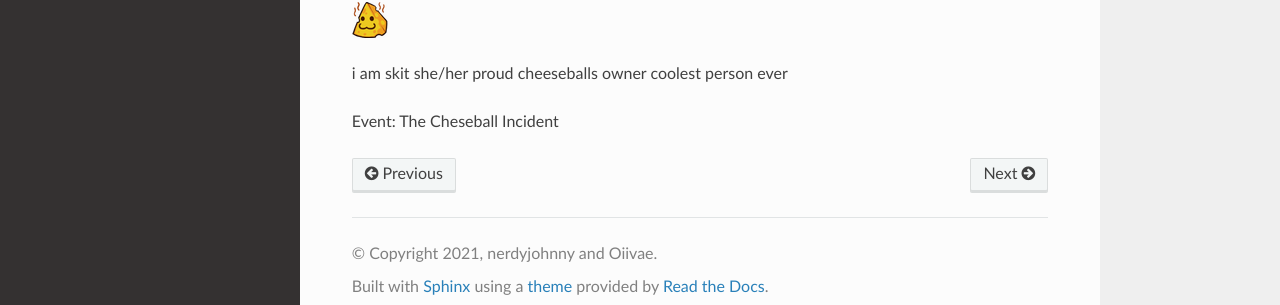
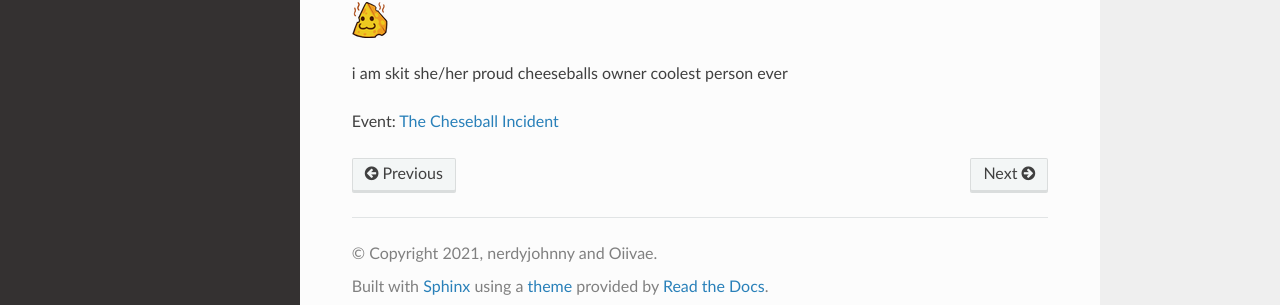
Before and after one commit to nerdyjohnny/ovidoc, a Sphinx documentation site: the page built from docs/source/staff.rst, in a window 1280 px wide and 900 px high, scrolled down 4053 px. Shown: the part 577-882 px from the top of the window. Built offline with Sphinx 7.4.7 and the Read the Docs theme 2.0.0, drawn with Linux system fonts in a browser that asks for light colours; part of the change alters nothing that is shown.

```diff
--- a/docs/source/staff.rst
+++ b/docs/source/staff.rst
@@ -161,4 +161,4 @@ Skitily
 
 i am skit she/her proud cheeseballs owner coolest person ever
 
-Event: The Cheseball Incident
+Event: `The Cheseball Incident <https://docs.oiivae.com/en/latest/event.html#the-cheseball-incident>`_
```
